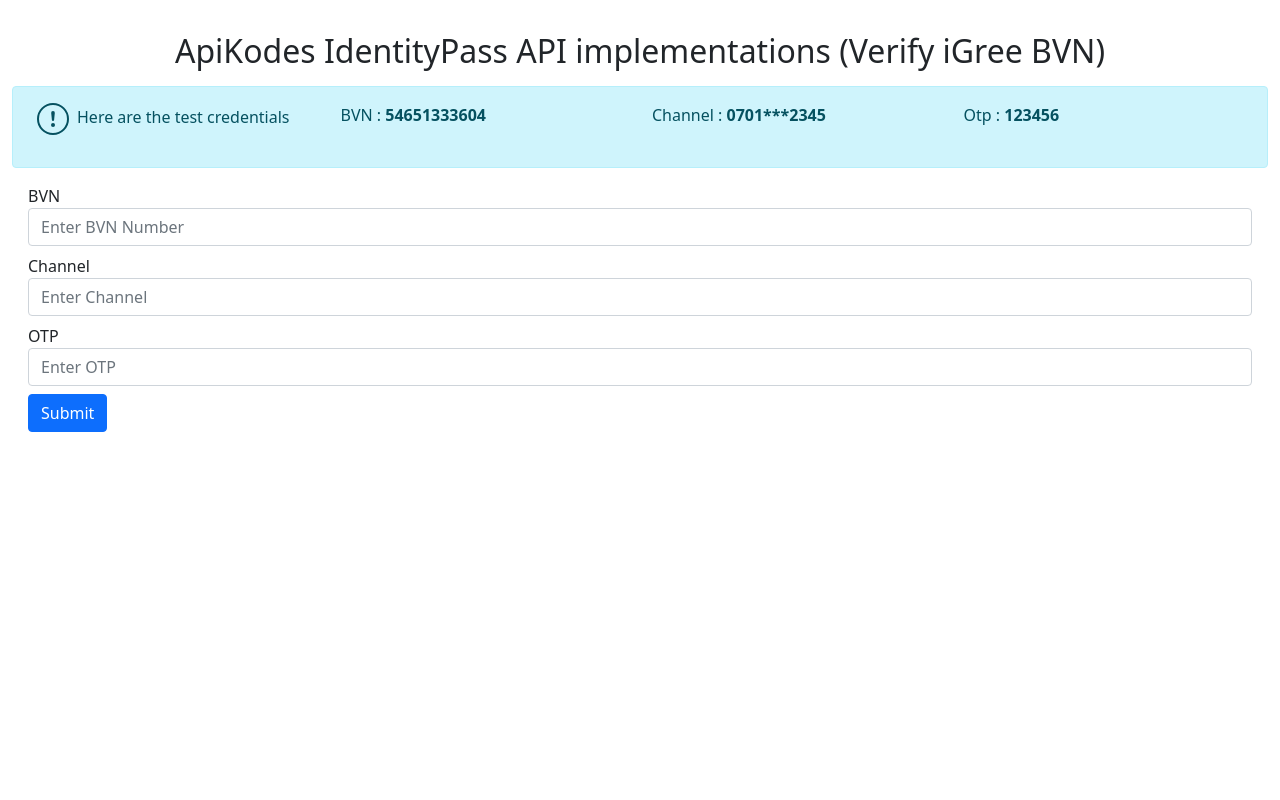
After one commit to apiKodesRepo/IdentityPass, a PHP site: page /frontend/verify_igree_bvn.php in a window 1280 px wide. The commit adds this page. Run offline with PHP 8.4, Linux system fonts and the light colour scheme; data that the repository does not hold is empty.

Commit message:
add the verify igree bvn

```diff
--- a/backend/index.php
+++ b/backend/index.php
@@ -3,12 +3,38 @@ require_once('../vendor/autoload.php');
 require('../config.php');
 
 // Allows you to verify a stamp duty
+// function verify_stamp_duty($data)
+// {
+//     $curl = curl_init();
+
+//     curl_setopt_array($curl, array(
+//         CURLOPT_URL => TEST_URL . '/api/v2/biometrics/merchant/data/verification/stamp_duty',
+//         CURLOPT_RETURNTRANSFER => true,
+//         CURLOPT_ENCODING => '',
+//         CURLOPT_MAXREDIRS => 10,
+//         CURLOPT_TIMEOUT => 0,
+//         CURLOPT_FOLLOWLOCATION => true,
+//         CURLOPT_HTTP_VERSION => CURL_HTTP_VERSION_1_1,
+//         CURLOPT_CUSTOMREQUEST => 'POST',
+//         CURLOPT_POSTFIELDS => json_encode($data),
+//         CURLOPT_HTTPHEADER => array(
+//             'x-api-key: ' . TEST_SECRET_KEY ,
+//             'Content-Type: application/json'
+//         ),
+//     ));
+
+//     $response = curl_exec($curl);
+
+//     curl_close($curl);
+//     return $response;
+// }
+
 function verify_stamp_duty($data)
 {
     $curl = curl_init();
 
     curl_setopt_array($curl, array(
-        CURLOPT_URL => TEST_URL . '/api/v2/biometrics/merchant/data/verification/stamp_duty',
+        CURLOPT_URL => TEST_URL . 'api/v2/biometrics/merchant/data/verification/stamp_duty',
         CURLOPT_RETURNTRANSFER => true,
         CURLOPT_ENCODING => '',
         CURLOPT_MAXREDIRS => 10,
@@ -18,7 +44,7 @@ function verify_stamp_duty($data)
         CURLOPT_CUSTOMREQUEST => 'POST',
         CURLOPT_POSTFIELDS => json_encode($data),
         CURLOPT_HTTPHEADER => array(
-            'x-api-key: ' . TEST_SECRET_KEY ,
+            'x-api-key: ' . TEST_SECRET_KEY,
             'Content-Type: application/json'
         ),
     ));
@@ -28,3 +54,56 @@ function verify_stamp_duty($data)
     curl_close($curl);
     return $response;
 }
+
+
+function plate_number_verification($data)
+{
+    $curl = curl_init();
+
+    curl_setopt_array($curl, array(
+        CURLOPT_URL => TEST_URL . 'api/v2/biometrics/merchant/data/verification/vehicle',
+        CURLOPT_RETURNTRANSFER => true,
+        CURLOPT_ENCODING => '',
+        CURLOPT_MAXREDIRS => 10,
+        CURLOPT_TIMEOUT => 0,
+        CURLOPT_FOLLOWLOCATION => true,
+        CURLOPT_HTTP_VERSION => CURL_HTTP_VERSION_1_1,
+        CURLOPT_CUSTOMREQUEST => 'POST',
+        CURLOPT_POSTFIELDS => json_encode($data),
+        CURLOPT_HTTPHEADER => array(
+            'x-api-key: ' . TEST_SECRET_KEY,
+            'Content-Type: application/json'
+        ),
+    ));
+
+    $response = curl_exec($curl);
+
+    curl_close($curl);
+    return $response;
+}
+
+function bvn_igree_verification($data)
+{
+    $curl = curl_init();
+
+    curl_setopt_array($curl, array(
+        CURLOPT_URL =>  TEST_URL . 'api/v2/biometrics/merchant/data/verification/bvn/igree',
+        CURLOPT_RETURNTRANSFER => true,
+        CURLOPT_ENCODING => '',
+        CURLOPT_MAXREDIRS => 10,
+        CURLOPT_TIMEOUT => 0,
+        CURLOPT_FOLLOWLOCATION => true,
+        CURLOPT_HTTP_VERSION => CURL_HTTP_VERSION_1_1,
+        CURLOPT_CUSTOMREQUEST => 'POST',
+        CURLOPT_POSTFIELDS => json_encode($data),
+        CURLOPT_HTTPHEADER => array(
+            'x-api-key: ' . TEST_SECRET_KEY,
+            'Content-Type: application/json'
+        ),
+    ));
+
+    $response = curl_exec($curl);
+
+    curl_close($curl);
+    return $response;
+}
--- a/backend/webhook.php
+++ b/backend/webhook.php
@@ -3,12 +3,14 @@ require_once('./vendor/autoload.php');
 require('./config.php');
 
 // If you specified a secret hash, check for the signature
-$secretHash = "FLUTTERWAVE_SECRET_HASH";
+$secretHash = FLUTTERWAVE_SECRET_HASH;
 $signature = $request->header('verif-hash');
+
 if (!$signature || ($signature !== $secretHash)) {
     // This request isn't from Flutterwave; discard
     return false;
 }
+
 $payload = $request->all();
 // It's a good idea to log all received events.
 // we can save the payload to our database here
--- /dev/null
+++ b/frontend/verify_igree_bvn.php
@@ -0,0 +1,181 @@
+<?php
+require('../backend/index.php');
+
+if (isset($_POST['bvn_igree_verification_btn'])) {
+    if (
+        isset($_POST['bvn_number'])
+    ) {
+        $bvn_number = $_POST['bvn_number'];
+        $channel = $_POST['channel'];
+        $otp  = $_POST['otp'];
+
+        $data =  [
+            "number" => $bvn_number,
+            "channel" => $channel,
+            "otp" => $otp // default test otp
+        ];
+
+        $bvn_igree_verification_fn = bvn_igree_verification($data);
+
+        $decode_bvn_igree_verification_fn = json_decode($bvn_igree_verification_fn);
+
+        if ($decode_bvn_igree_verification_fn->status === TRUE) {
+            $bvn_igree_verification_success_message = $decode_bvn_igree_verification_fn->detail . ' - ' . $decode_bvn_igree_verification_fn->message ;
+
+            $bvn_igree_verification_success_data = $decode_bvn_igree_verification_fn;
+        }
+
+        if ($decode_bvn_igree_verification_fn->status === FALSE) {
+            $bvn_igree_verification_error_message = $decode_bvn_igree_verification_fn->detail . ' - ' . $decode_bvn_igree_verification_fn->message;
+        }
+    }
+}
+
+
+?>
+
+<head>
+    <!-- Required meta tags -->
+    <meta charset="utf-8">
+    <meta name="viewport" content="width=device-width, initial-scale=1">
+
+    <!-- Bootstrap CSS -->
+    <link href="https://cdn.jsdelivr.net/npm/bootstrap@5.1.3/dist/css/bootstrap.min.css" rel="stylesheet" />
+    <link href="styles.css" type="text/css" rel="stylesheet" />
+    <title>IdentityPass IGree BVN Verification CakePHP Implementation</title>
+</head>
+
+<body>
+    <div class="container-fluid">
+        <div class="row ">
+            <div class="col-sm-12 col-md-12 col-lg-12 my-3">
+                <h2 class="my-3 text-center">ApiKodes IdentityPass API implementations (Verify iGree BVN)</h2>
+
+                <div class="">
+                    <?php
+                    if (isset($bvn_igree_verification_success_message)) {
+
+                    ?>
+                        <div class="alert alert-success alert-dismissible fade show" role="alert">
+                            <?= $bvn_igree_verification_success_message ?>
+                            <button type="button" class="btn-close" data-bs-dismiss="alert" aria-label="Close"></button>
+                        </div>
+
+
+                        <div class="container-fluid">
+                            <table class="table table-responsive table-fluid">
+                                <thead>
+                                    <th colspan="2"> Vehicle Plate Number Verification Result </th>
+                                </thead>
+                                <tr>
+                                    <th>Vehicle Number: </th>
+                                    <td>
+                                        <?= ucwords($bvn_igree_verification_success_data->data->bvn_number); ?>
+                                    </td>
+                                </tr>
+                                <tr>
+                                    <th>Vehicle Name: </th>
+                                    <td>
+                                        <?= ucfirst($bvn_igree_verification_success_data->data->vehicle_name); ?>
+                                    </td>
+                                </tr>
+                                <tr>
+                                    <th>Vehicle Color: </th>
+                                    <td>
+                                        <?= ucfirst($bvn_igree_verification_success_data->data->vehicle_color); ?>
+                                    </td>
+                                </tr>
+                                <tr>
+                                    <th>Verification Status: </th>
+                                    <td>
+                                        <?= strtolower($bvn_igree_verification_success_data->verification->status); ?>
+                                    </td>
+                                </tr>
+                                <tr>
+                                    <th>Verification Reference : </th>
+                                    <td>
+                                        <?= strtolower($bvn_igree_verification_success_data->verification->reference); ?>
+                                    </td>
+                                </tr>
+                            </table>
+                        </div>
+                        </hr>
+                    <?php
+                    } else {
+                    ?>
+
+                        <?php
+                        if (isset($bvn_igree_verification_error_message)) {
+                        ?>
+                            <div class="alert alert-danger alert-dismissible fade show" role="alert">
+                                <?= $bvn_igree_verification_error_message ?>
+                                <button type="button" class="btn-close" data-bs-dismiss="alert" aria-label="Close"></button>
+                            </div>
+                    <?php
+                        }
+                    }
+                    ?>
+
+                    <div class="alert alert-info py-auto">
+                        <div class="row">
+                            <div class="col-md-3">
+                                <div class="row">
+                                    <div class="col">
+                                        <p class=""><svg xmlns="http://www.w3.org/2000/svg" width="32" height="32" fill="currentColor" class="bi bi-exclamation-circle mx-2" viewBox="0 0 16 16">
+                                                <path d="M8 15A7 7 0 1 1 8 1a7 7 0 0 1 0 14zm0 1A8 8 0 1 0 8 0a8 8 0 0 0 0 16z" />
+                                                <path d="M7.002 11a1 1 0 1 1 2 0 1 1 0 0 1-2 0zM7.1 4.995a.905.905 0 1 1 1.8 0l-.35 3.507a.552.552 0 0 1-1.1 0L7.1 4.995z" />
+                                            </svg>Here are the test credentials </p>
+                                    </div>
+                                </div>
+                            </div>
+                            <div class="col-md-3">
+                                <p> BVN : <b>54651333604</b> </p>
+                            </div>
+                            <div class="col-md-3">
+                                <p> Channel : <b>0701***2345</b> </p>
+                            </div>
+                            <div class="col-md-3">
+                                <p> Otp : <b>123456</b> </p>
+                            </div>
+                        </div>
+                    </div>
+
+
+                </div>
+                <form method="POST" action="" class="px-3">
+                    <div class="form-group my-2">
+                        <label for="bvn_number">BVN </label>
+                        <input name="bvn_number" class="form-control form-input" placeholder="Enter BVN Number" type="text" required />
+                    </div>
+                    <div class="form-group my-2">
+                        <label for="channel">Channel </label>
+                        <input name="channel" class="form-control form-input" placeholder="Enter Channel" type="text" required />
+                    </div>
+
+                    <div class="form-group my-2">
+                        <label for="otp">OTP </label>
+                        <input name="otp" class="form-control form-input" placeholder="Enter OTP" type="text" required />
+                    </div>
+
+                    <div class="form-submit">
+                        <button class="btn btn-primary" name="bvn_igree_verification_btn" type="submit"> Submit </button>
+                    </div>
+                </form>
+            </div>
+        </div>
+    </div>
+    </div>
+
+    <!-- Optional JavaScript; choose one of the two! -->
+
+    <!-- Option 1: Bootstrap Bundle with Popper -->
+    <script src="https://cdn.jsdelivr.net/npm/bootstrap@5.1.3/dist/js/bootstrap.bundle.min.js" integrity="sha384-ka7Sk0Gln4gmtz2MlQnikT1wXgYsOg+OMhuP+IlRH9sENBO0LRn5q+8nbTov4+1p" crossorigin="anonymous"></script>
+
+    <!-- Option 2: Separate Popper and Bootstrap JS -->
+    <!--
+    <script src="https://cdn.jsdelivr.net/npm/@popperjs/core@2.10.2/dist/umd/popper.min.js" integrity="sha384-7+zCNj/IqJ95wo16oMtfsKbZ9ccEh31eOz1HGyDuCQ6wgnyJNSYdrPa03rtR1zdB" crossorigin="anonymous"></script>
+    <script src="https://cdn.jsdelivr.net/npm/bootstrap@5.1.3/dist/js/bootstrap.min.js" integrity="sha384-QJHtvGhmr9XOIpI6YVutG+2QOK9T+ZnN4kzFN1RtK3zEFEIsxhlmWl5/YESvpZ13" crossorigin="anonymous"></script>
+    -->
+</body>
+
+</html>
```
Also changed, not shown: frontend/verify_plate_number.php (added, +182 -0 lines), frontend/verify_stamp_duty.php (+3 -4 lines), 2 other files.
